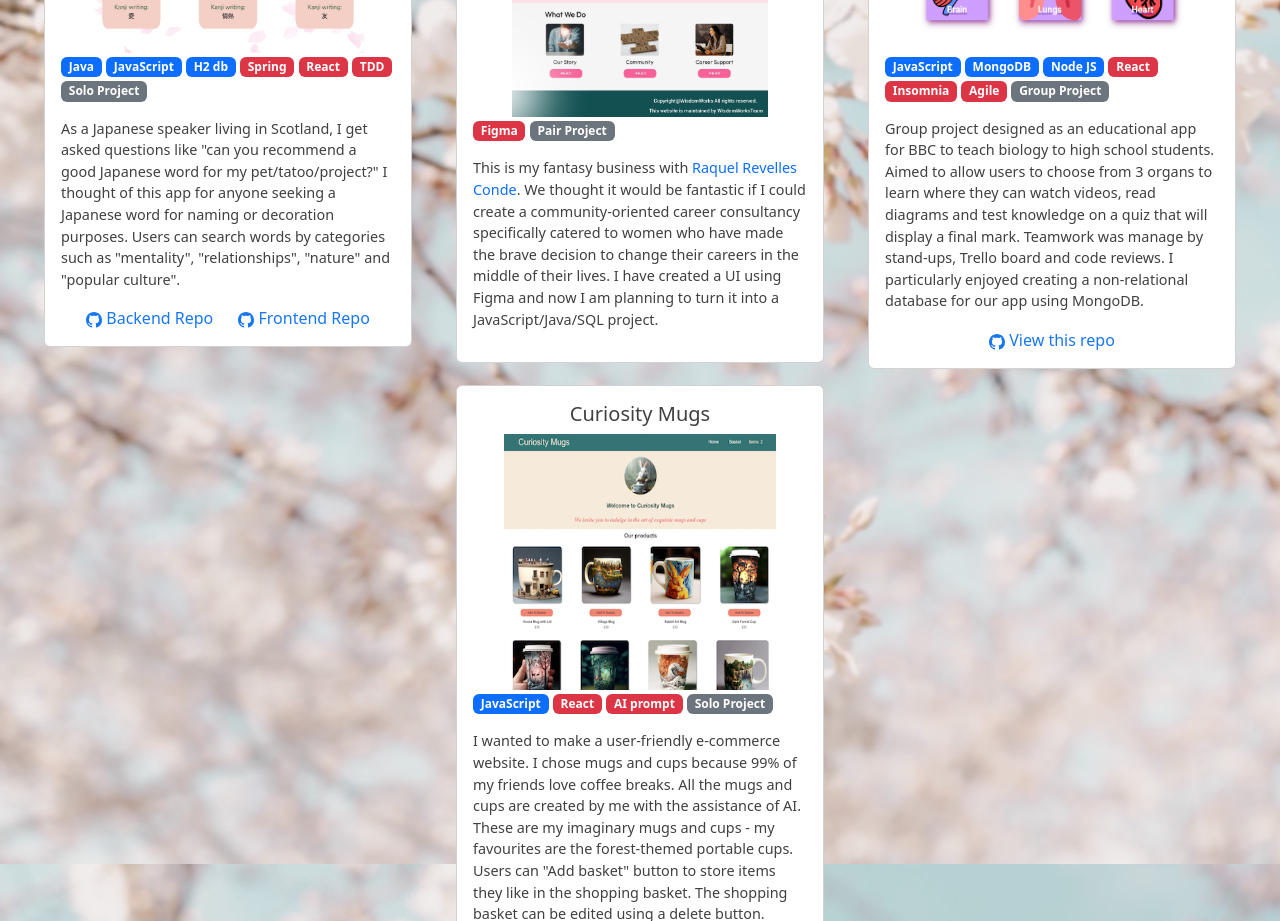
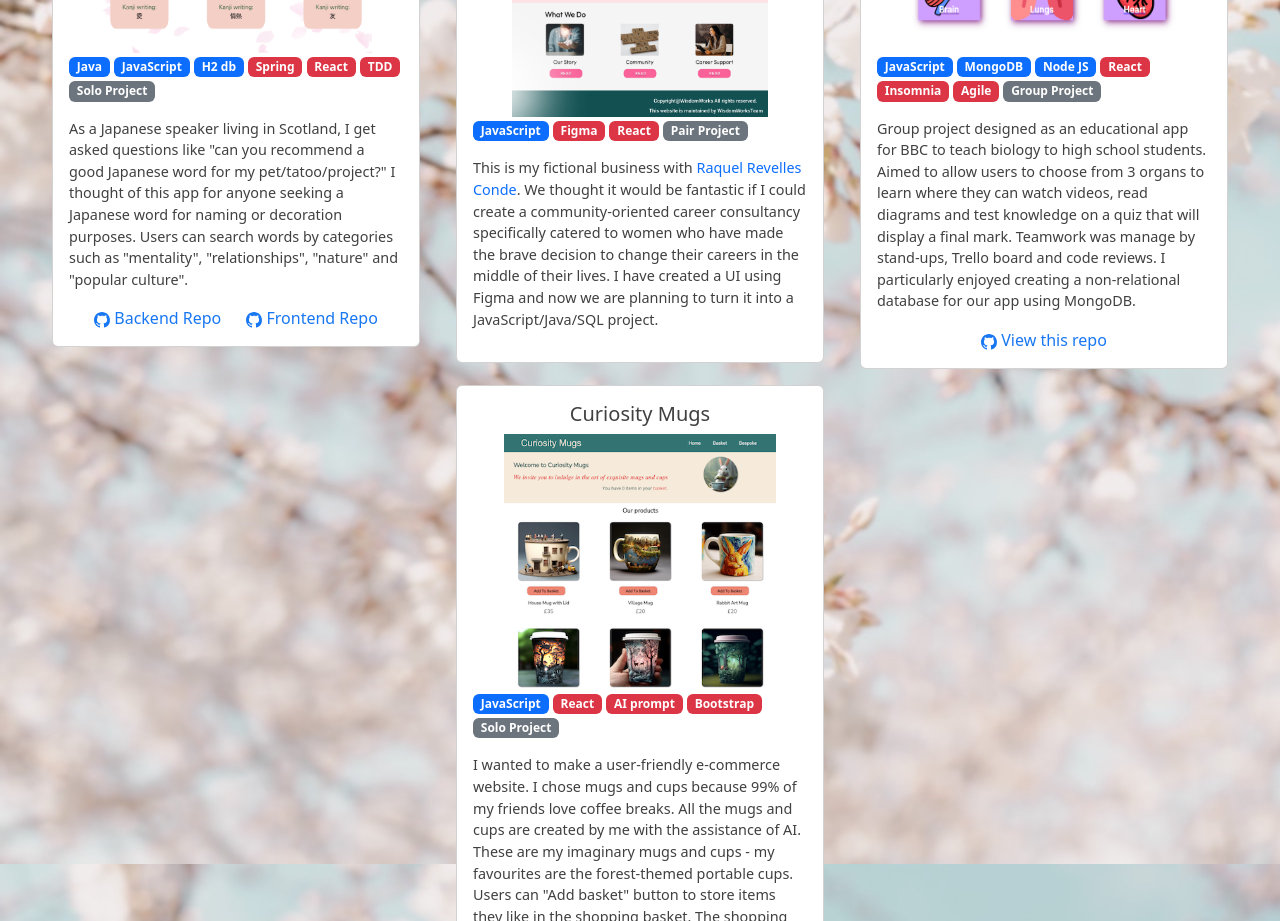
Before and after one commit to taksgarby/portfolio, a React (Create React App) app: page / in a window 1280 px wide. Shown: the part 1880-2801 px from the top of the page. Built offline with nearby package versions, Linux system fonts and the light colour scheme.

Commit message:
added margin to project list

```diff
--- a/src/components/bottomComponents.css
+++ b/src/components/bottomComponents.css
@@ -8,7 +8,7 @@
     justify-content: space-evenly;
     flex-wrap: wrap;
     text-align: left;
-
+    margin: 1rem;
 }
 
 
--- a/src/components/projects/ProjectMugs.js
+++ b/src/components/projects/ProjectMugs.js
@@ -25,6 +25,9 @@ function ProjectMugs() {
       </Badge>{' '}
       <Badge bg="danger">
         AI prompt
+      </Badge>{' '}
+      <Badge bg="danger">
+        Bootstrap
       </Badge>{' '}
       <Badge bg="secondary">
         Solo Project
--- a/src/components/projects/ProjectWW.js
+++ b/src/components/projects/ProjectWW.js
@@ -16,18 +16,23 @@ function ProjectWW() {
       </div>
 
       <div class="badge-container">
-
+      <Badge bg="primary">
+        JavaScript
+      </Badge>{' '}
       <Badge bg="danger">
         Figma
+      </Badge>{' '}
+      <Badge bg="danger">
+        React
       </Badge>{' '}
       <Badge bg="secondary">
         Pair Project
       </Badge>{' '}
       <Card.Text class="project-text">
-      This is my fantasy business with <a href="https://www.linkedin.com/in/raquel-revelles-conde-a82387129/" target="_blank"> Raquel Revelles Conde</a>.
+      This is my fictional business with <a href="https://www.linkedin.com/in/raquel-revelles-conde-a82387129/" target="_blank"> Raquel Revelles Conde</a>.
       We thought it would be fantastic if I could create a community-oriented career consultancy
       specifically catered to women who have made the brave decision to change their careers in the middle of their lives.
-      I have created a UI using Figma and now I am planning to turn it into a JavaScript/Java/SQL project.
+      I have created a UI using Figma and now we are planning to turn it into a JavaScript/Java/SQL project.
 
         </Card.Text>
 
```
Also changed, not shown: src/components/projects/mugs.png.
